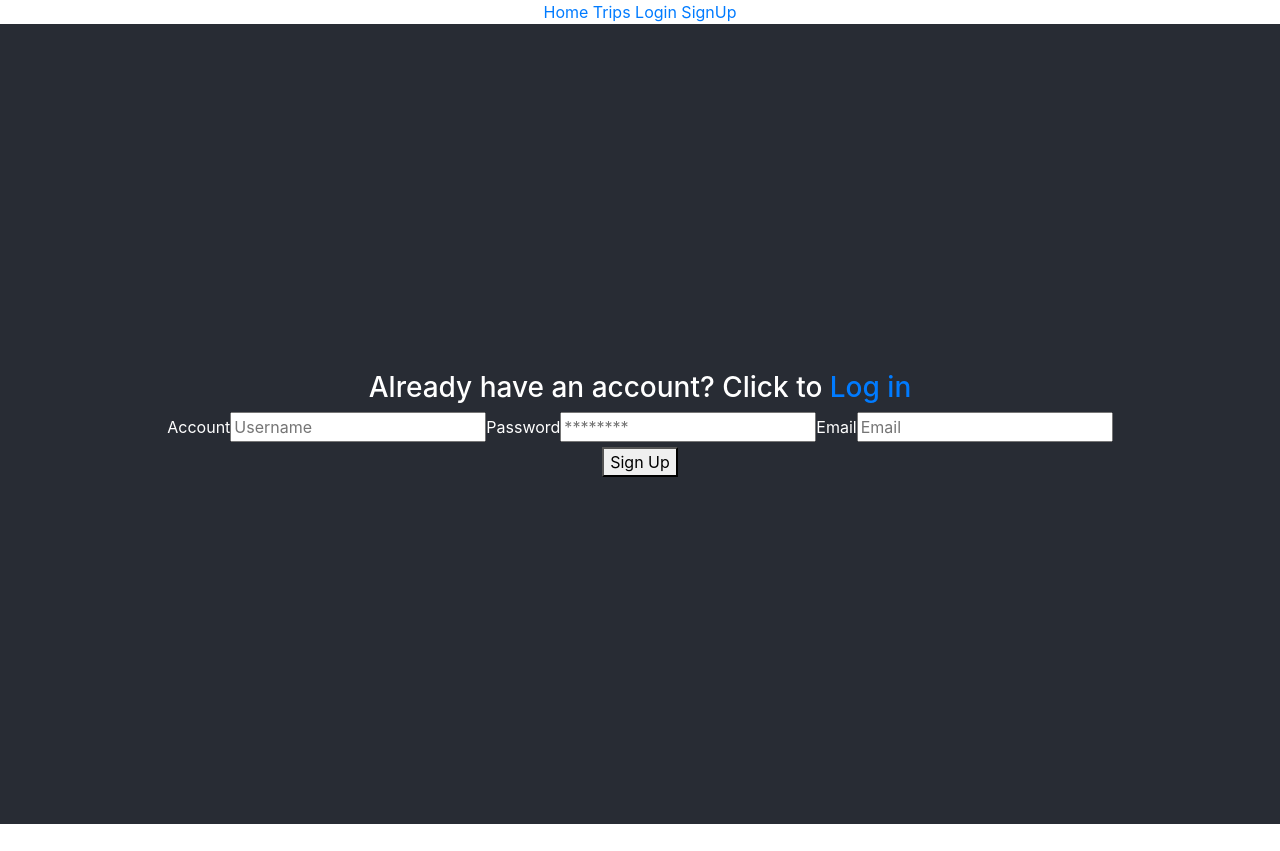
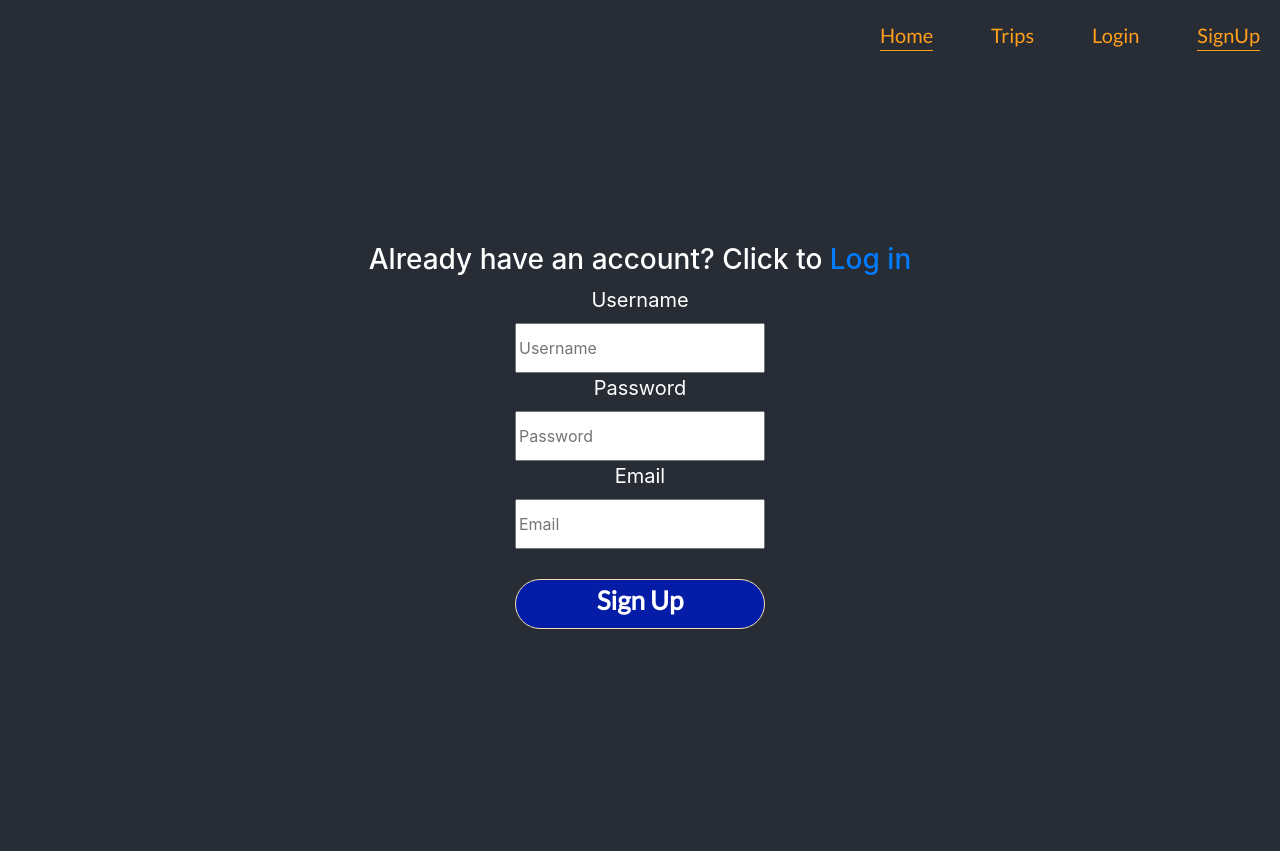
Before and after one commit to lamba-bw-trip-split/TripSplit-FE, a React (Create React App) app: page /signup in a window 1280 px wide. Before the commit the page ends 824 px from the top, so only its background shows below. Built offline with nearby package versions, Linux system fonts and the light colour scheme.

Commit message:
added some style

```diff
--- a/public/index.html
+++ b/public/index.html
@@ -5,6 +5,11 @@
     <link rel="shortcut icon" href="%PUBLIC_URL%/favicon.ico" />
     <meta name="viewport" content="width=device-width, initial-scale=1" />
     <meta name="theme-color" content="#000000" />
+    <link
+      href="https://fonts.googleapis.com/css?family=Lato&display=swap"
+      rel="stylesheet"
+    />
+
     <!--
       manifest.json provides metadata used when your web app is installed on a
       user's mobile device or desktop. See https://developers.google.com/web/fundamentals/web-app-manifest/
--- a/src/App.js
+++ b/src/App.js
@@ -7,32 +7,36 @@ import Login from './components/Login/Login';
 import SignUp from './components/SignUp/SignUp';
 import PrivateRoute from './PrivateRoute/PrivateRoute';
 
-import './App.css';
+import './App.scss';
 
 function App() {
   return (
-    <div className="App">
-      <div>
-        <NavLink to="/">Home </NavLink>
-        <NavLink to="/trips"> Trips</NavLink>
-        <NavLink to="/login"> Login</NavLink>
-        <NavLink to="/signup"> SignUp</NavLink>
+    <div className="App App-header">
+      <div className="nav-bar">
+        <NavLink activeClassName="active" to="/">
+          Home{' '}
+        </NavLink>
+        <NavLink activeClassName="active" to="/trips">
+          {' '}
+          Trips
+        </NavLink>
+        <NavLink activeClassName="active" to="/login">
+          {' '}
+          Login
+        </NavLink>
+        <NavLink activeClassName="active" to="/signup">
+          {' '}
+          SignUp
+        </NavLink>
       </div>
       <header className="App-header">
         <Route path="/login" component={Login} />
         <Route path="/signup" component={SignUp} />
-        <PrivateRoute path="/trips" component={TripsList} />
-        <PrivateRoute path="/tirps/:id" component={TripCard} />
+        <PrivateRoute exact path="/trips" component={TripsList} />
+        <PrivateRoute exact path="/tirps/:id" component={TripCard} />
       </header>
     </div>
   );
 }
 
 export default App;
-{
-  /* <Route
-  exact
-  path="/movies/:id"
-  render={props => <Movie {...props} addToSavedList={this.addToSavedList} />}
-/>; */
-}
--- a/src/App.css
+++ b/src/App.scss
@@ -17,6 +17,27 @@
   justify-content: center;
   /* font-size: calc(10px + 2vmin); */
   color: white;
+
+  .nav-bar {
+    font-size: 20px;
+    font-family: 'Lato', sans-serif;
+    display: flex;
+    justify-content: space-between;
+    width: 400px;
+    align-self: flex-end;
+    a {
+      color: #ff9f1c;
+      margin: 20px 20px 0 0;
+      text-decoration: none;
+      &:hover {
+        color: #dc98b1;
+      }
+    }
+  }
+}
+
+.active {
+  border-bottom: 1px solid #ff9f1c;
 }
 
 .App-link {
--- a/src/components/Login/Login.js
+++ b/src/components/Login/Login.js
@@ -1,8 +1,11 @@
 import React from 'react';
 import Loader from 'react-loader-spinner';
 import { connect } from 'react-redux';
+import { Link } from 'react-router-dom';
 
 import { login } from '../../actions';
+
+import './Login.scss';
 
 class Login extends React.Component {
   state = {
@@ -34,7 +37,7 @@ class Login extends React.Component {
       <div className="login-form">
         {this.props.signupMsg && <h2>this.props.signupMsg</h2>}
         <form className="form" onSubmit={this.login}>
-          <label htmlFor="username">Account</label>
+          <label htmlFor="username">Username</label>
           <input
             type="text"
             name="username"
@@ -46,21 +49,24 @@ class Login extends React.Component {
           <input
             type="password"
             name="password"
-            placeholder="********"
+            placeholder="Password"
             value={this.state.credentials.password}
             onChange={this.handleChange}
           />
           <div className="flex-spacer" />
           {this.props.error && <p className="error">{this.props.error}</p>}
 
-          <button>
+          <button className="button">
             {this.props.loggingIn ? (
               <Loader type="ThreeDots" color="#1f2a38" height="12" width="26" />
             ) : (
-              'Login'
+              <span>Login</span>
             )}
           </button>
         </form>
+        <h4>
+          Don't have an accout? <Link to="/signup">Register</Link>
+        </h4>
       </div>
     );
   }
--- /dev/null
+++ b/src/components/Login/Login.scss
@@ -0,0 +1,25 @@
+.login-form {
+  width: 100%;
+  .form {
+    display: flex;
+    flex-direction: column;
+    align-items: center;
+
+    label {
+      font-size: 20px;
+      margin: 10x 0;
+    }
+
+    input {
+      height: 50px;
+      width: 250px;
+    }
+    .error {
+      border: 2px solid red;
+      padding: 30px;
+
+      margin: 20px 0;
+      font-size: 20px;
+    }
+  }
+}
--- a/src/components/SignUp/SignUp.js
+++ b/src/components/SignUp/SignUp.js
@@ -36,7 +36,7 @@ class Signup extends React.Component {
           Already have an account? Click to {<Link to="/login">Log in</Link>}
         </h3>
         <form className="form" onSubmit={this.signup}>
-          <label htmlFor="username">Account</label>
+          <label htmlFor="username">Username</label>
           <input
             type="text"
             name="username"
@@ -48,7 +48,7 @@ class Signup extends React.Component {
           <input
             type="password"
             name="password"
-            placeholder="********"
+            placeholder="Password"
             value={this.state.credentials.password}
             onChange={this.handleChange}
           />
@@ -63,11 +63,11 @@ class Signup extends React.Component {
           <div className="flex-spacer" />
           {this.props.error && <p className="error">{this.props.error}</p>}
 
-          <button>
+          <button className="button">
             {this.props.signingUp ? (
-              <Loader type="ThreeDots" color="#1f2a38" height="12" width="26" />
+              <Loader type="ThreeDots" color="white" height="12" width="26" />
             ) : (
-              'Sign Up'
+              <span>Sign Up</span>
             )}
           </button>
         </form>
--- a/src/index.css
+++ /dev/null
@@ -1,13 +0,0 @@
-body {
-  margin: 0;
-  font-family: -apple-system, BlinkMacSystemFont, "Segoe UI", "Roboto", "Oxygen",
-    "Ubuntu", "Cantarell", "Fira Sans", "Droid Sans", "Helvetica Neue",
-    sans-serif;
-  -webkit-font-smoothing: antialiased;
-  -moz-osx-font-smoothing: grayscale;
-}
-
-code {
-  font-family: source-code-pro, Menlo, Monaco, Consolas, "Courier New",
-    monospace;
-}
--- a/src/index.js
+++ b/src/index.js
@@ -1,6 +1,6 @@
 import React from 'react';
 import ReactDOM from 'react-dom';
-import './index.css';
+import './index.scss';
 import 'bootstrap/dist/css/bootstrap.min.css';
 import App from './App';
 import { BrowserRouter as Router, withRouter } from 'react-router-dom';
--- /dev/null
+++ b/src/index.scss
@@ -0,0 +1,79 @@
+body {
+  margin: 0;
+  // font-family: -apple-system, BlinkMacSystemFont, 'Segoe UI', 'Roboto', 'Oxygen',
+  //   'Ubuntu', 'Cantarell', 'Fira Sans', 'Droid Sans', 'Helvetica Neue',
+  //   sans-serif;
+  // -webkit-font-smoothing: antialiased;
+  // -moz-osx-font-smoothing: grayscale;
+  background-color: #282c34;
+  box-sizing: content-box;
+}
+@import url('https://fonts.googleapis.com/css?family=Lato&display=swap');
+
+@mixin center() {
+  display: flex;
+  justify-content: center;
+  align-content: center;
+}
+
+@mixin cbtn($width, $height, $bg-color, $font-color, $font-size) {
+  border-radius: 50px;
+  @include center;
+  width: $width;
+  height: $height;
+  background-color: $bg-color;
+  color: $font-color;
+  border: 1px solid wheat;
+  font-weight: bold;
+  cursor: pointer;
+  font-size: $font-size;
+  font-family: 'Lato', sans-serif;
+  transition: all 0.5s;
+  user-select: none;
+  outline: none;
+
+  &:hover {
+    // background: lighten($bg-color, 20%);
+    background: #ff9f1c;
+    // color: @bg-color;
+
+    span {
+      padding-right: 30px;
+
+      &:after {
+        opacity: 1;
+        right: 0;
+      }
+    }
+  }
+  span {
+    cursor: pointer;
+    display: inline-block;
+    position: relative;
+    transition: 0.5s;
+    outline: none;
+
+    &:after {
+      content: '\00bb';
+      position: absolute;
+      font-size: 3.5rem;
+      opacity: 0;
+      top: -27px;
+      right: -20px;
+      transition: 0.5s;
+    }
+  }
+}
+
+$btnColor: #051da6;
+$btnFontSize: 26px;
+$btnFontColor: white;
+.button {
+  //   background: #ff9f1c;
+  //   border-radius: 15px;
+  //   height: 45px;
+  margin: 30px 0;
+  //   font-size: 20px;
+  @include cbtn(250px, 50px, $btnColor, $btnFontColor, $btnFontSize);
+  outline: none;
+}
```
